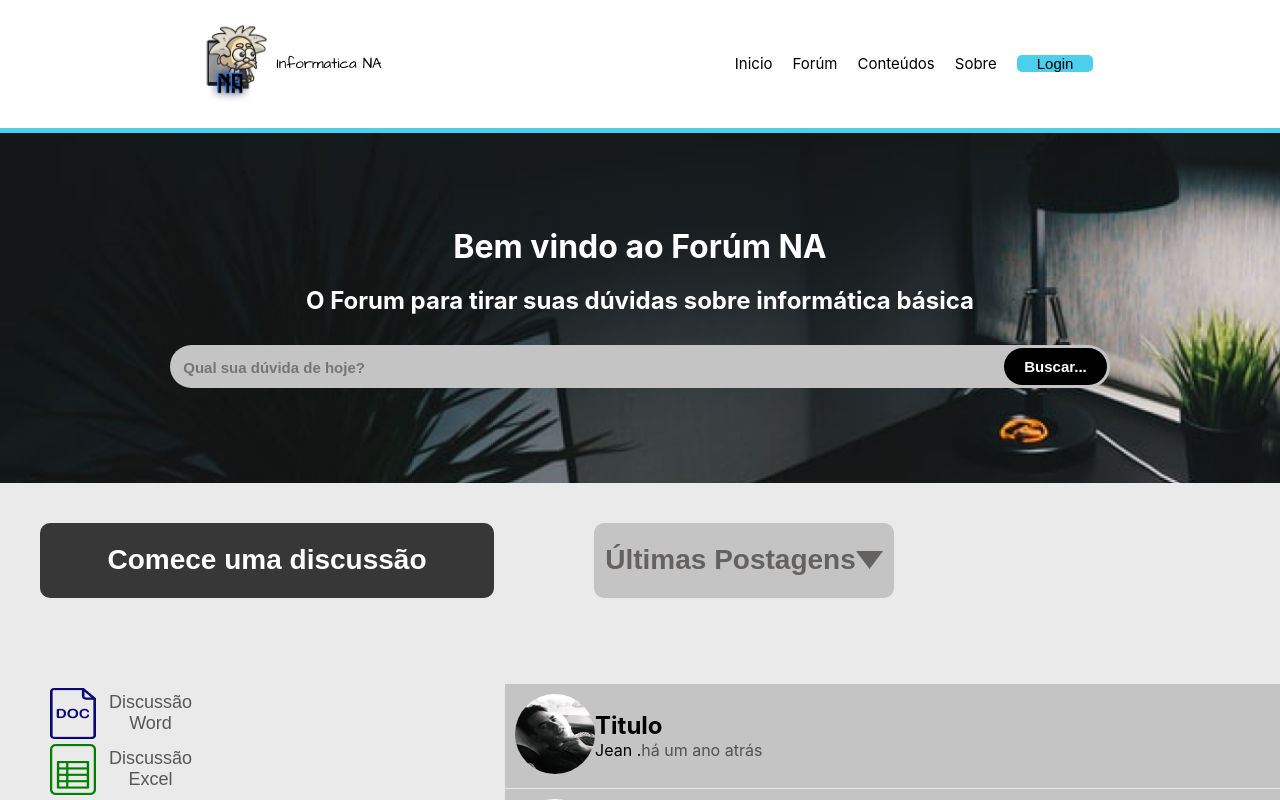
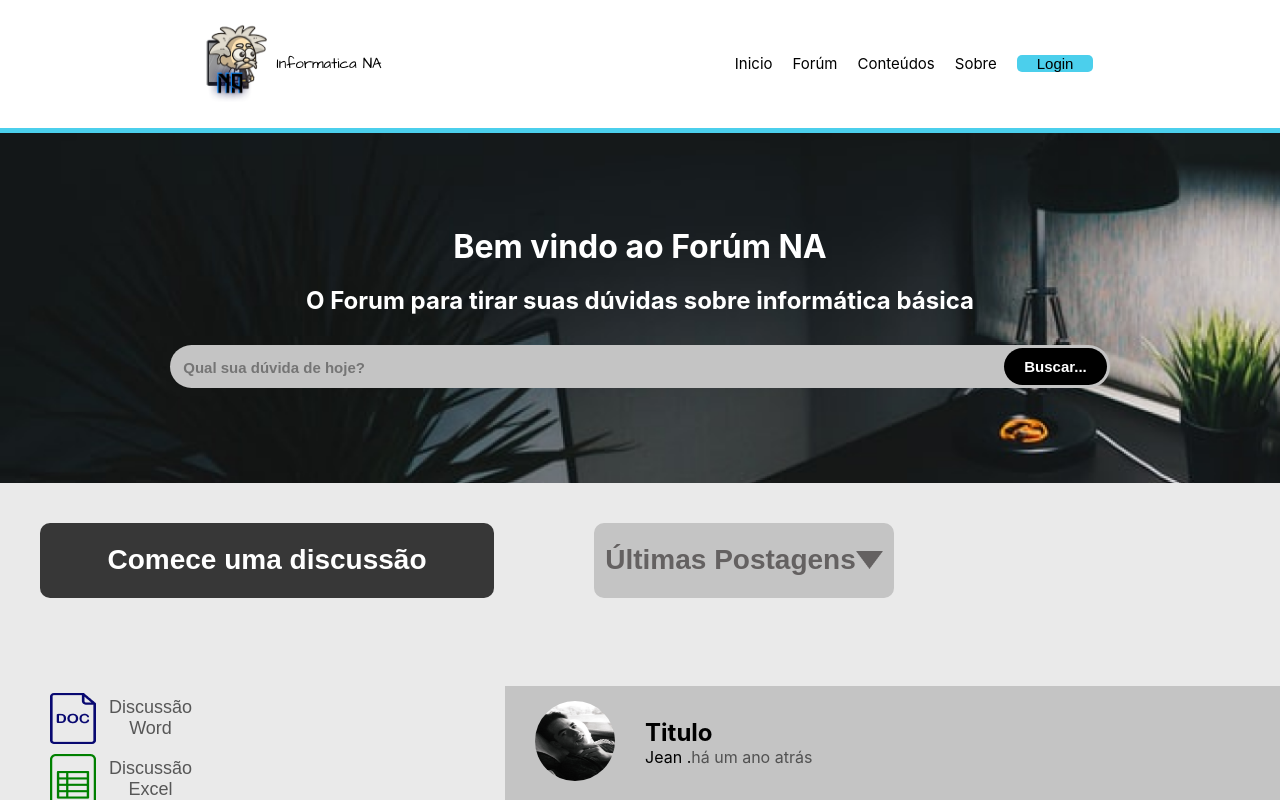
Before and after one commit to JeanRojasD/React-NA, a React (Create React App) app: page /forum in a window 1280 px wide. Shown: the top 800 px of the page. Built offline with nearby package versions, Linux system fonts and the light colour scheme.

Commit message:
ajustes nos designs

```diff
--- a/src/components/Forum-posts/index.jsx
+++ b/src/components/Forum-posts/index.jsx
@@ -1,5 +1,5 @@
 import React from 'react'
-import Posts from '../../components/Posts'
+import Posts from '../Posts'
 import './index.css'
 import jean from '../../assets/images/jean.png'
 
--- a/src/components/Posts/index.css
+++ b/src/components/Posts/index.css
@@ -5,8 +5,8 @@
     justify-content: space-between;
     align-items: center;
     background: #C4C4C4;
-    padding: 10px;
-    margin-top: 1px;
+    padding: 15px;
+    margin-top: 3px;
     flex-wrap: wrap;
 }
 
@@ -14,11 +14,13 @@
     display:flex;
     flex-direction: row;
     align-items: center;
+    margin-left: 15px;
 }
 
 .posts-information{
     display: flex;
     flex-direction: column;
+    margin-left: 30px;
 }
 
 .posts-text{
@@ -39,4 +41,5 @@
     display: flex;
     align-items: baseline;
     color: #6A6A6A;
+    margin-right: 20px;
 }
--- a/src/components/Tag/index.css
+++ b/src/components/Tag/index.css
@@ -7,7 +7,7 @@
     align-items: center;
     color: #575757;
     align-items: center;
-    margin-top: 5px;
+    margin-top: 10px;
 }
 
 .tag-button p{
--- a/src/pages/Sobre/index.css
+++ b/src/pages/Sobre/index.css
@@ -4,7 +4,7 @@
   width: 100%;
 }
 .sobre-objetivo{
-  margin-top: 200px;
+  margin-top: 100px;
   display: flex;
   flex-direction: row;
   margin-bottom: 100px;
```
Also changed, not shown: register.json (+2 -8 lines).
